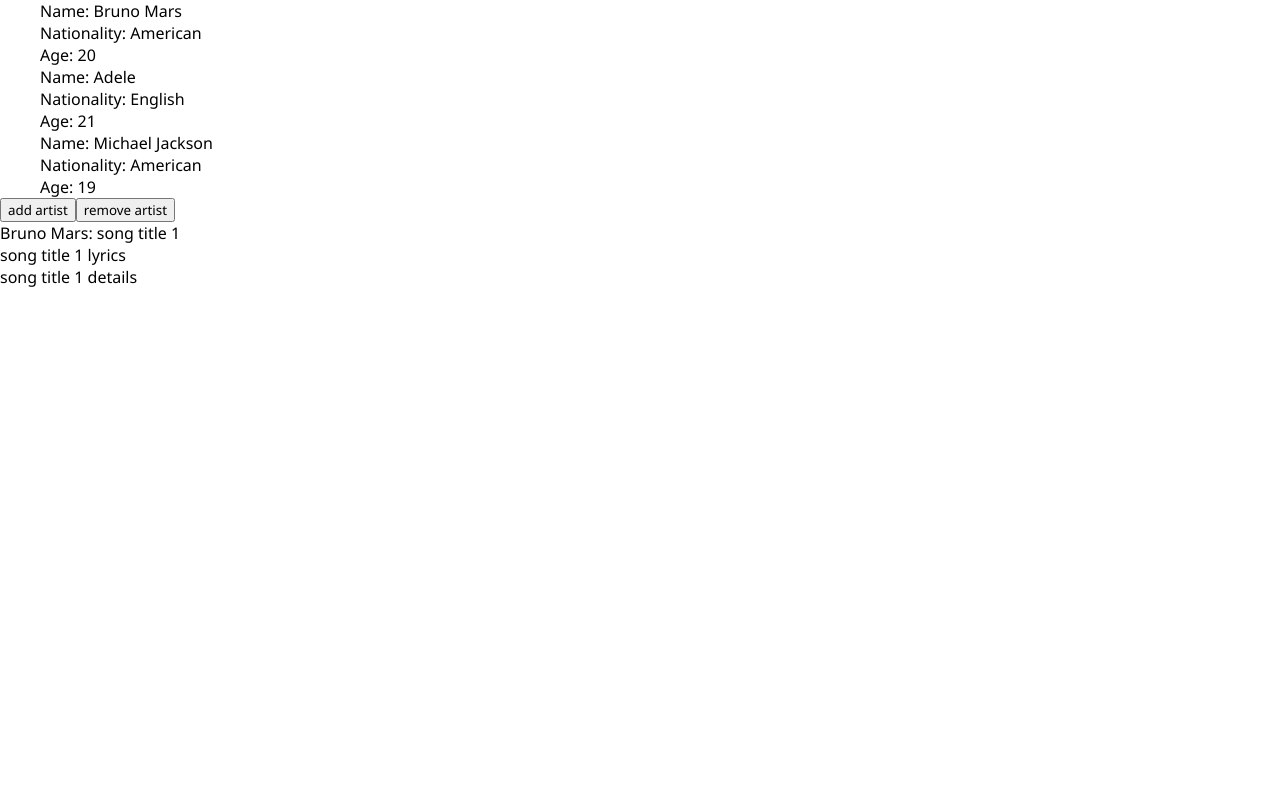
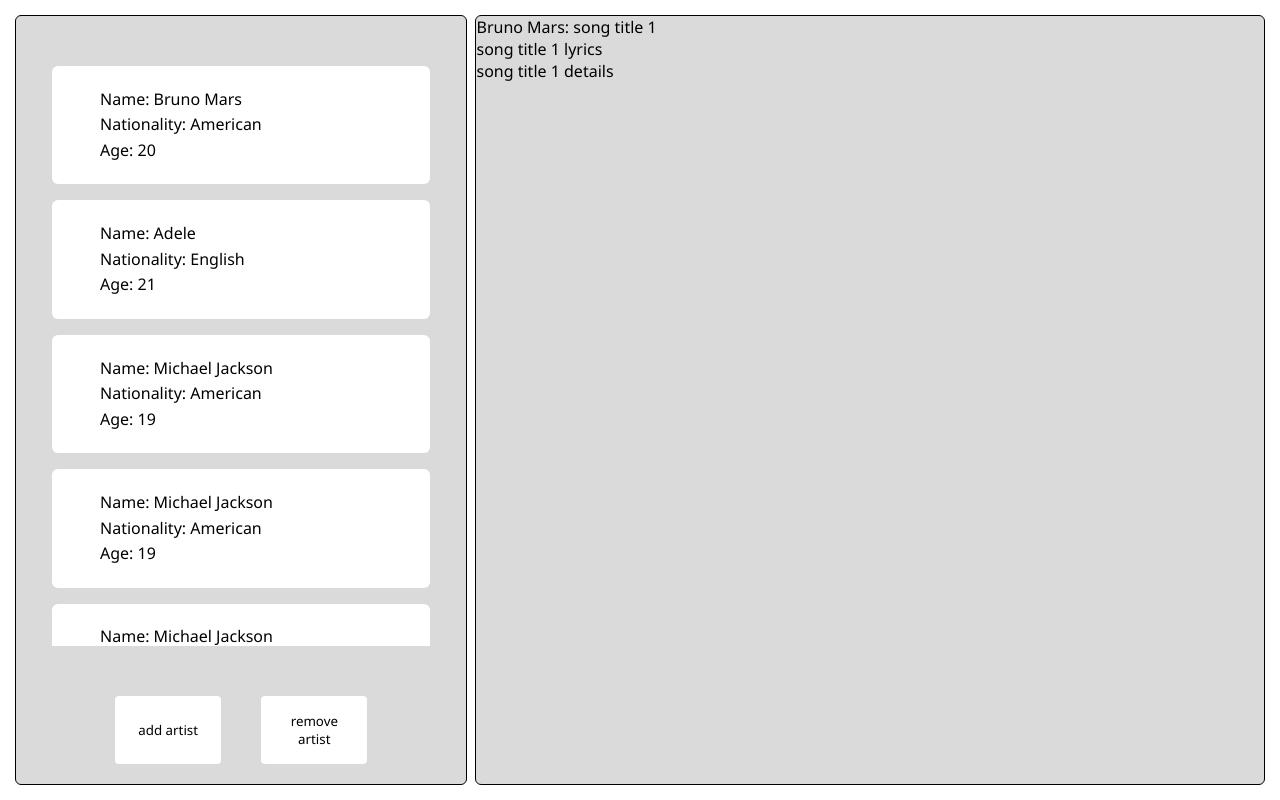
Before and after one commit to ZhaocongDing/bmi-frontend-test, a React (Create React App) app: page / in a window 1280 px wide. Built offline with nearby package versions, Linux system fonts and the light colour scheme.

Commit message:
add css styles to Artist List Section

```diff
--- a/src/ArtistList.js
+++ b/src/ArtistList.js
@@ -5,11 +5,15 @@
     { name: 'Bruno Mars', nationality: 'American', age: '20' },
     { name: 'Adele', nationality: 'English', age: '21' },
     { name: 'Michael Jackson', nationality: 'American', age: '19' },
+    { name: 'Michael Jackson', nationality: 'American', age: '19' },
+    { name: 'Michael Jackson', nationality: 'American', age: '19' },
+    { name: 'Michael Jackson', nationality: 'American', age: '19' },
+    { name: 'Michael Jackson', nationality: 'American', age: '19' },
   ];
 
   return (
     <div className="artistListSection">
-      <ul className="artistList">
+      <div className="artistList">
         {artists.map((artist) =>
           <Artist
             name={artist.name}
@@ -17,10 +21,13 @@
             age={artist.age}
           />
         )}
-      </ul>
+      </div>
 
-      <button className="button">add artist</button>
-      <button className="button">remove artist</button>
+      <div className="buttons">
+        <button className="button">add artist</button>
+        <button className="button">remove artist</button>
+      </div>
+
     </div>
 
   );
--- a/src/index.css
+++ b/src/index.css
@@ -1,5 +1,72 @@
-/* base styles */
+/* --- base styles --- */
 * {
   margin: 0;
   font-family:'Segoe UI', Tahoma, Geneva, Verdana, sans-serif;
 }
+
+.app-content {
+  display: flex;
+  flex-direction: row;
+  gap: 0.5em;
+  padding: 15px;
+  height: 100vh;
+  box-sizing: border-box;
+}
+
+.artistListSection,
+.artistDetailsSection {
+  background-color: #dadada;
+  border: 0.5px solid black;
+}
+
+.artistSection,
+.artistListSection,
+.artistDetailsSection,
+.artistTitle,
+.songLyrics,
+.songDetails {
+  border-radius: 6px;
+}
+
+/* --- artist list section --- */
+.artistListSection {
+  flex: 1 1 auto;
+  display: flex;
+  flex-direction: column;
+  align-items: center;
+  gap: 30px;
+  padding: 50px 15px 20px;
+  justify-content: space-between;
+}
+
+.artistList {
+  width: 90%;
+  overflow: scroll;
+}
+
+.artistSection {
+  line-height: 1.6;
+  background-color: white;
+  padding: 1.3em 0 1.3em 3em;
+  margin-bottom: 1em;
+}
+
+.buttons {
+  display: flex;
+  gap: 40px;
+  width: 60%;
+  margin-top: 20px;
+}
+
+.button {
+  border: none;
+  border-radius: 4px;
+  padding: 1.2em;
+  flex: 1;
+  background-color: white;
+}
+
+/* --- artist details section --- */
+.artistDetailsSection {
+  flex: 3.5 1 auto;
+}
```
